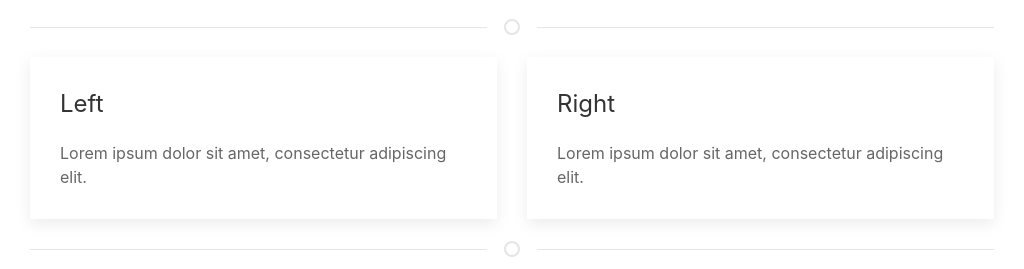
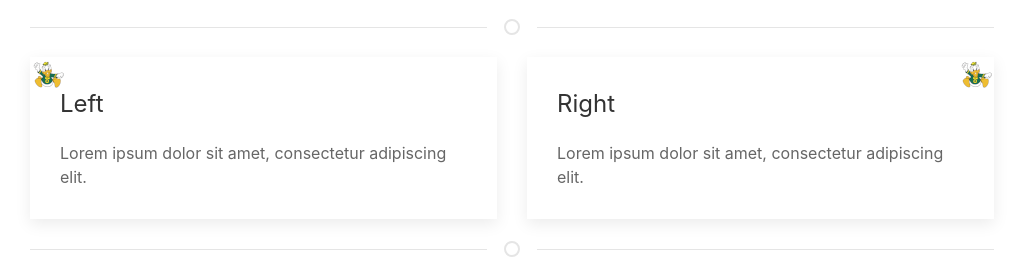
Before and after one commit to patarleth/electron_test, an Electron app: page index.html in a window 1024 px wide. Shown: the part 561-830 px from the top of the page. Drawn offline with nearby package versions, Linux system fonts and the light colour scheme.

Commit message:
add a little duck to the anim

```diff
--- a/index.html
+++ b/index.html
@@ -66,13 +66,13 @@
 <hr class="uk-divider-icon"/>
     <div class="uk-child-width-1-2@m uk-grid-match" uk-grid>
         <div>
-            <div class="uk-card uk-card-default uk-card-body" uk-scrollspy="cls: uk-animation-slide-left; repeat: true">
+            <div class="uk-card uk-card-default uk-card-body uk-background-top-left uk-background-norepeat" uk-scrollspy="cls: uk-animation-slide-left; repeat: true" style="background-image: url(images/icon36x36.png);">
                 <h3 class="uk-card-title">Left</h3>
                 <p>Lorem ipsum dolor sit amet, consectetur adipiscing elit.</p>
             </div>
         </div>
         <div>
-            <div class="uk-card uk-card-default uk-card-body" uk-scrollspy="cls: uk-animation-slide-right; repeat: true">
+            <div class="uk-card uk-card-default uk-card-body uk-background-top-right uk-background-norepeat" uk-scrollspy="cls: uk-animation-slide-right; repeat: true" style="background-image: url(images/icon36x36.png);">
                 <h3 class="uk-card-title">Right</h3>
                 <p>Lorem ipsum dolor sit amet, consectetur adipiscing elit.</p>
             </div>
```
